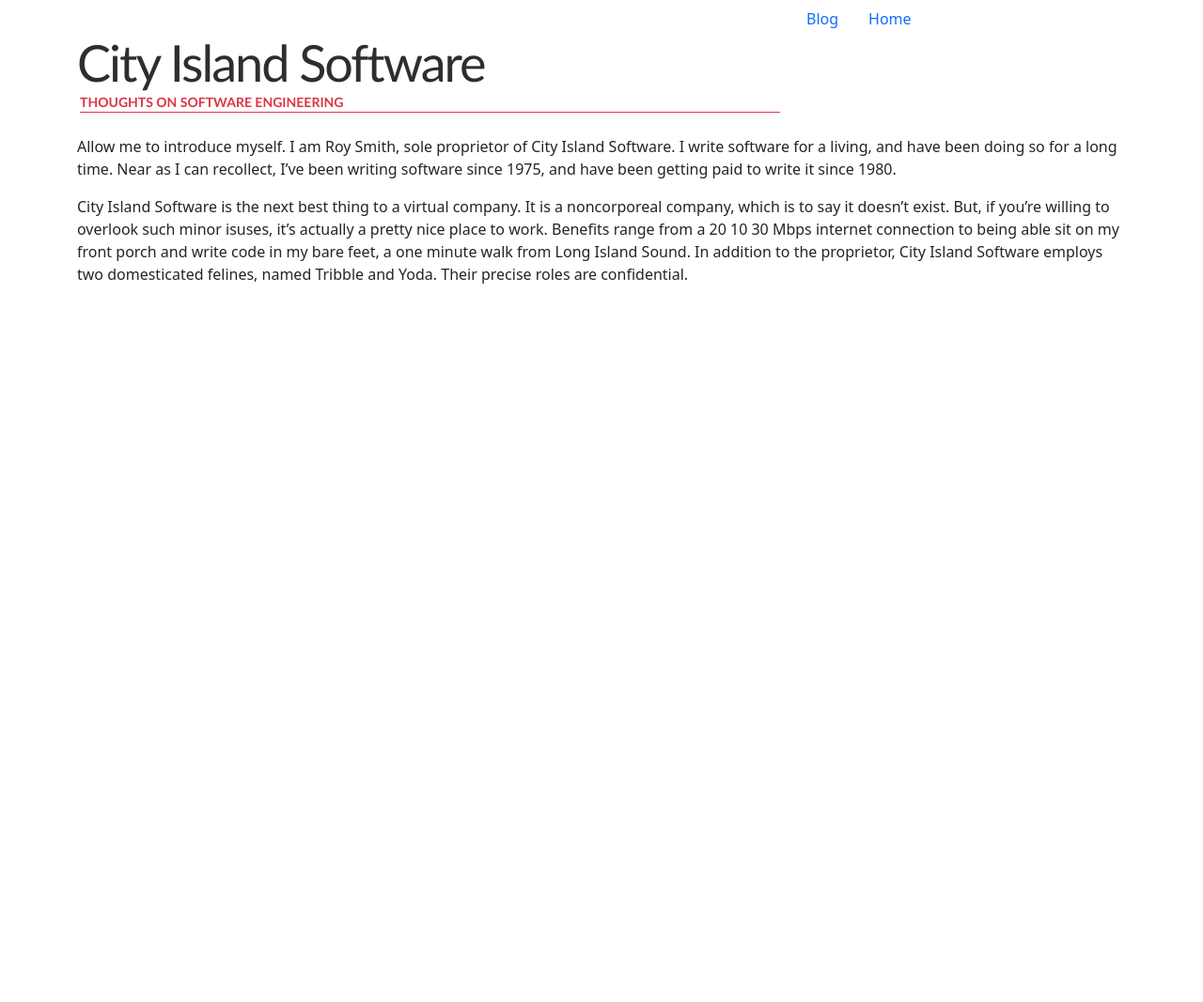
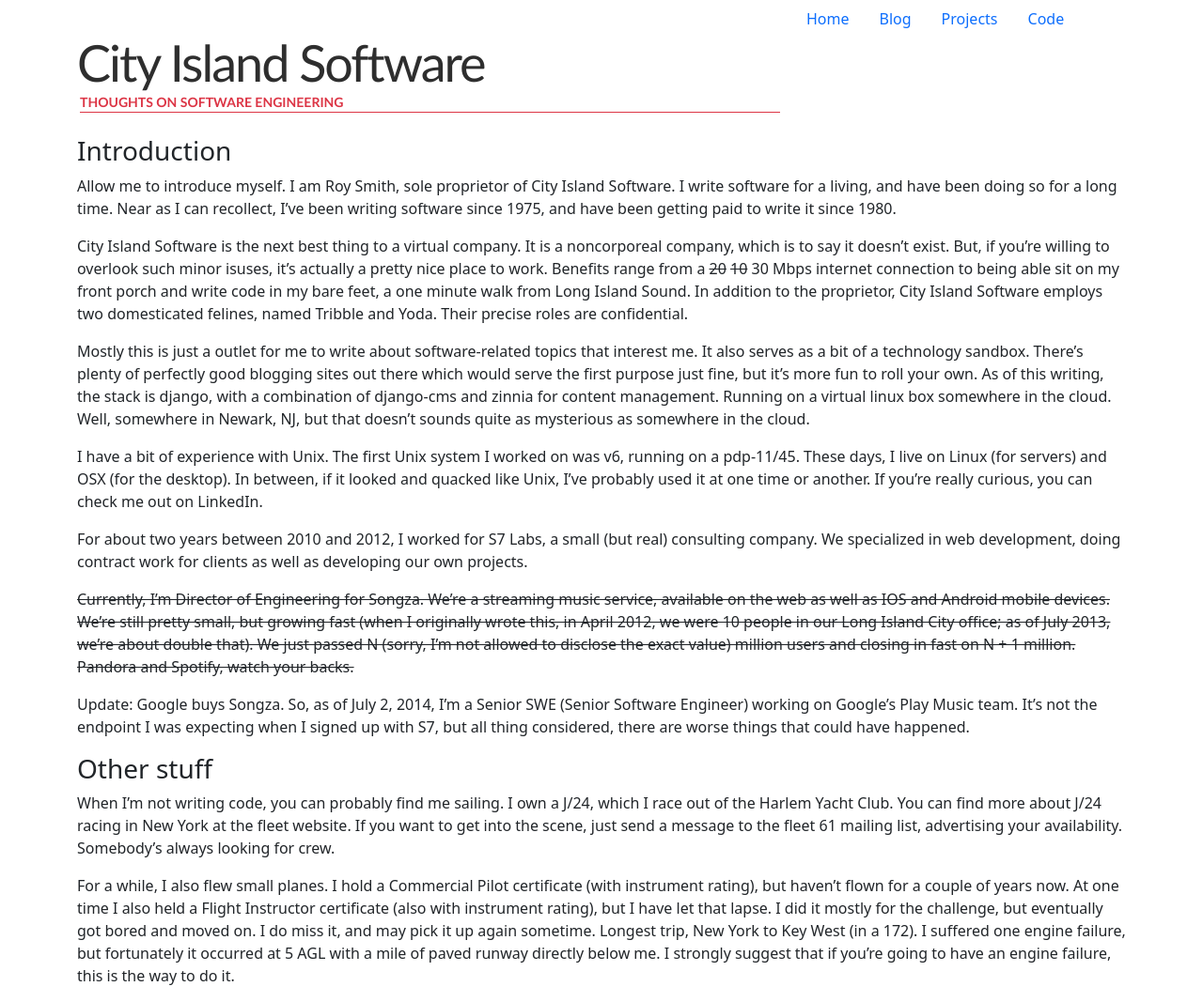
Before and after one commit to roysmith/roysmith.github.io, a Jekyll site: the page built from index.md, in a window 1280 px wide. Shown: the whole page at 94% size. Built offline with Jekyll 4.4.1, drawn with Linux system fonts in a browser that asks for light colours; before the commit the page ends 900 px from its top, so only the background shows below that.

Commit message:
Add projects, code

```diff
--- /dev/null
+++ b/_includes/banner.html
@@ -0,0 +1,30 @@
+<div class="row">
+    <div class="col">
+        <div class="row site-header">
+            <div class="col-8 site-banner mb-4">
+                <div class="roy site-name">
+                    City Island Software
+                </div>
+                <div class="row site-slogan border-bottom text-danger border-danger border-1">
+                    Thoughts on Software Engineering
+                </div>
+            </div>
+            <div class="col-4 site-menu" class="span4">
+                <ul class="nav justify-content-right">
+                    <li class="nav-item">
+                        <a class="nav-link" href="/">Home</a>
+                    </li>
+                    <li class="nav-item">
+                        <a class="nav-link" href="/weblog">Blog</a>
+                    </li>
+                    <li class="nav-item">
+                        <a class="nav-link" href="/projects">Projects</a>
+                    </li>
+                    <li class="nav-item">
+                        <a class="nav-link" href="/code">Code</a>
+                    </li>
+                </ul>
+            </div> <!-- site-menu -->
+        </div>
+    </div>
+</div>
--- a/_layouts/default.html
+++ b/_layouts/default.html
@@ -1,38 +1,17 @@
 <!doctype html>
 <html lang="en">
+
 <head>
   <meta charset="utf-8">
   <title>City Island Software</title>
-    <link
-      href="https://cdn.jsdelivr.net/npm/bootstrap@5.3.3/dist/css/bootstrap.min.css"
-      rel="stylesheet"
-      integrity="sha384-QWTKZyjpPEjISv5WaRU9OFeRpok6YctnYmDr5pNlyT2bRjXh0JMhjY6hW+ALEwIH"
-      crossorigin="anonymous">
-    <link rel="stylesheet" href="assets/css/cisoft.css" type="text/css"
+  <link href="https://cdn.jsdelivr.net/npm/bootstrap@5.3.3/dist/css/bootstrap.min.css" rel="stylesheet"
+    integrity="sha384-QWTKZyjpPEjISv5WaRU9OFeRpok6YctnYmDr5pNlyT2bRjXh0JMhjY6hW+ALEwIH" crossorigin="anonymous">
+  <link rel="stylesheet" href="assets/css/cisoft.css" type="text/css" />
+</head>
 
-  </head>
 <body>
   <div class="container">
-      <div class="row">
-	<div class="col">
-	  <div class="row site-header">
-	    <div class="col-8 site-banner mb-4">
-	      <div class="roy site-name">City Island Software</div>
-	      <div class="row site-slogan border-bottom text-danger border-danger border-1">Thoughts on Software Engineering</div>
-	    </div>
-	    <div class="col-4 site-menu" class="span4">
-	      <ul class="nav justify-content-right">
-		<li class="nav-item">
-		  <a class="nav-link" href="/weblog">Blog</a>
-		</li>
-		<li class="nav-item">
-		  <a class="nav-link" href="/">Home</a>
-		</li>
-	      </ul>
-	    </div>  <!-- site-menu -->
-	  </div>
-	</div>
-      </div>
+    {% include banner.html %}
 
     <div class="row fs-6">
       <div class="span8">
@@ -41,4 +20,5 @@
     </div><!-- row -->
   </div><!-- container -->
 </body>
+
 </html>
--- a/index.markdown
+++ /dev/null
@@ -1,22 +0,0 @@
----
-# Feel free to add content and custom Front Matter to this file.
-# To modify the layout, see https://jekyllrb.com/docs/themes/#overriding-theme-defaults
-
-layout: default
----
-Allow me to introduce myself. I am Roy Smith, sole
-proprietor of City Island Software.  I write software for a
-living, and have been doing so for a long time. Near as I
-can recollect, I've been writing software since 1975, and
-have been getting paid to write it since 1980.
-
-City Island Software is the next best thing to a virtual
-company. It is a noncorporeal company, which is to say it
-doesn't exist. But, if you're willing to overlook such minor
-isuses, it's actually a pretty nice place to work.  Benefits
-range from a 20 10 30 Mbps internet connection to being able
-sit on my front porch and write code in my bare feet, a one
-minute walk from Long Island Sound. In addition to the
-proprietor, City Island Software employs two domesticated
-felines, named Tribble and Yoda. Their precise roles are
-confidential.
--- /dev/null
+++ b/index.md
@@ -0,0 +1,27 @@
+---
+# Feel free to add content and custom Front Matter to this file.
+# To modify the layout, see https://jekyllrb.com/docs/themes/#overriding-theme-defaults
+
+layout: default
+---
+### Introduction ###
+
+Allow me to introduce myself. I am Roy Smith, sole proprietor of City Island Software. I write software for a living, and have been doing so for a long time. Near as I can recollect, I've been writing software since 1975, and have been getting paid to write it since 1980.
+
+City Island Software is the next best thing to a virtual company. It is a noncorporeal company, which is to say it doesn't exist. But, if you're willing to overlook such minor isuses, it's actually a pretty nice place to work.  Benefits range from a ~~20~~ ~~10~~ 30 Mbps internet connection to being able sit on my front porch and write code in my bare feet, a one minute walk from Long Island Sound. In addition to the proprietor, City Island Software employs two domesticated felines, named Tribble and Yoda. Their precise roles are confidential.
+
+Mostly this is just a outlet for me to write about software-related topics that interest me. It also serves as a bit of a technology sandbox. There's plenty of perfectly good blogging sites out there which would serve the first purpose just fine, but it's more fun to roll your own.  As of this writing, the stack is django, with a combination of django-cms and zinnia for content management. Running on a virtual linux box somewhere in the cloud. Well, somewhere in Newark, NJ, but that doesn't sounds quite as mysterious as somewhere in the cloud.
+
+I have a bit of experience with Unix.  The first Unix system I worked on was v6, running on a pdp-11/45. These days, I live on Linux (for servers) and OSX (for the desktop). In between, if it looked and quacked like Unix, I've probably used it at one time or another.  If you're really curious, you can check me out on LinkedIn.
+
+For about two years between 2010 and 2012, I worked for S7 Labs, a small (but real) consulting company. We specialized in web development, doing contract work for clients as well as developing our own projects.
+
+~~Currently, I'm Director of Engineering for Songza.  We're a streaming music service, available on the web as well as IOS and Android mobile devices.  We're still pretty small, but growing fast (when I originally wrote this, in April 2012, we were 10 people in our Long Island City office; as of July 2013, we're about double that).  We just passed N (sorry, I'm not allowed to disclose the exact value) million users and closing in fast on N + 1 million.  Pandora and Spotify, watch your backs.~~
+
+Update: Google buys Songza.  So, as of July 2, 2014, I'm a Senior SWE (Senior Software Engineer) working on Google's Play Music team.  It's not the endpoint I was expecting when I signed up with S7, but all thing considered, there are worse things that could have happened.
+
+### Other stuff ###
+
+When I'm not writing code, you can probably find me sailing. I own a J/24, which I race out of the Harlem Yacht Club. You can find more about J/24 racing in New York at the fleet website. If you want to get into the scene, just send a message to the fleet 61 mailing list, advertising your availability. Somebody's always looking for crew.
+
+For a while, I also flew small planes. I hold a Commercial Pilot certificate (with instrument rating), but haven't flown for a couple of years now. At one time I also held a Flight Instructor certificate (also with instrument rating), but I have let that lapse. I did it mostly for the challenge, but eventually got bored and moved on. I do miss it, and may pick it up again sometime.  Longest trip, New York to Key West (in a 172). I suffered one engine failure, but fortunately it occurred at 5 AGL with a mile of paved runway directly below me. I strongly suggest that if you're going to have an engine failure, this is the way to do it.
```
Also changed, not shown: code.md (added, +8 -0 lines), projects.md (added, +23 -0 lines). Lines whose indentation alone changed are shown as unchanged.
